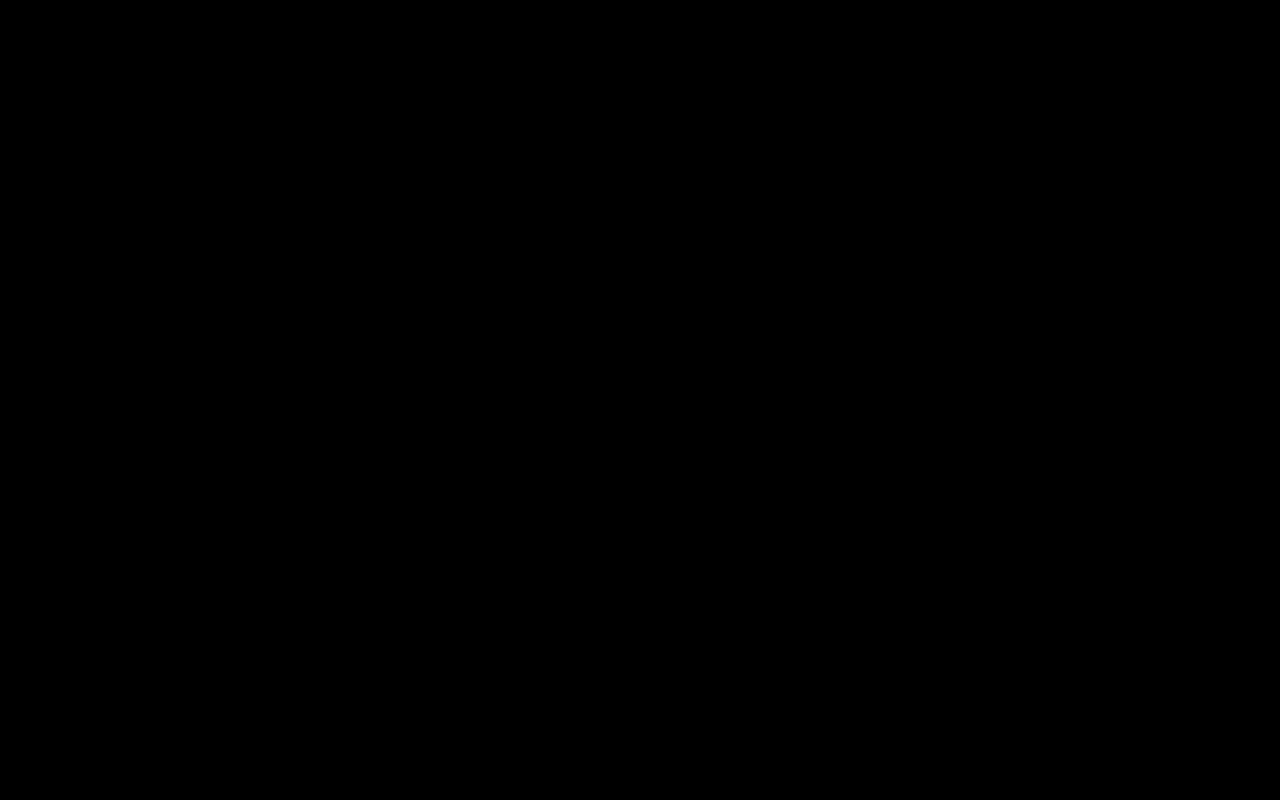
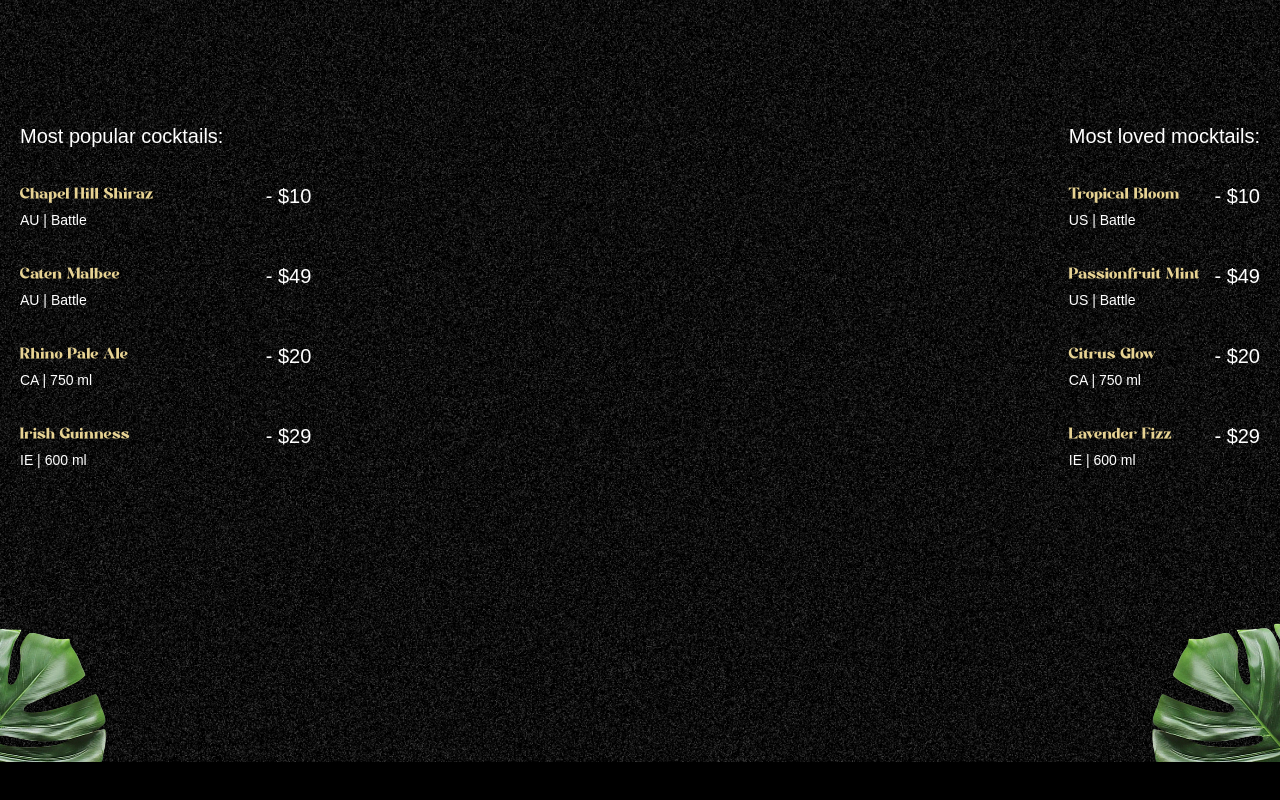
Before and after one commit to midnite-ops/gsap, a React (Vite) app: page / in a window 1280 px wide. Shown: the part 838-1638 px from the top of the page. Built offline with nearby package versions, Linux system fonts and the light colour scheme; a web font is replaced by a local one.

Commit message:
implement cocktails section

```diff
--- /dev/null
+++ b/components/Cocktails.jsx
@@ -0,0 +1,51 @@
+import { useGSAP } from "@gsap/react"
+import gsap from "gsap"
+import { cocktailLists, mockTailLists } from "../constants"
+
+const Cocktails = () => {
+    useGSAP(() => {
+        const tl = gsap.timeline({scrollTrigger:{trigger: '#cocktails', start: 'top 30%', end: 'bottom, 80%' , scrub: true}})
+        tl.from('#c-left-leaf', {y: 100, x: -100})
+        tl.from('#c-right-leaf', {y: 100, x: 100})
+    }, [])
+  return (
+    <section id="cocktails" className="noisy">
+        <img src="/images/cocktail-left-leaf.png" alt="left-leaf" id="c-left-leaf" />
+        <img src="/images/cocktail-right-leaf.png" alt="right-leaf" id="c-right-leaf" />
+
+        <div className="list">
+            <div className="popular">
+                <h2>Most popular cocktails:</h2>
+                <ul>
+                    {cocktailLists.map(({name, country, detail, price}) => (
+                        <li key={name}>
+                            <div className="md:me-28">
+                                <h3>{name}</h3>
+                                <p>{country} | {detail}</p>
+                            </div>
+                            <span>- {price}</span>
+                        </li>
+                    ))}
+                </ul>
+            </div>
+
+            <div className="loved">
+                <h2>Most loved mocktails:</h2>
+                <ul>
+                    {mockTailLists.map(({name, country, detail, price}) => (
+                        <li key={name}>
+                            <div className="">
+                                <h3>{name}</h3>
+                                <p>{country} | {detail}</p>
+                            </div>
+                            <span>- {price}</span>
+                        </li>
+                    ))}
+                </ul>
+            </div>
+        </div>
+    </section>
+  )
+}
+
+export default Cocktails
--- a/src/App.jsx
+++ b/src/App.jsx
@@ -3,6 +3,7 @@
 import { Navbar } from "../components/Navbar"
 import { useGSAP } from "@gsap/react"
 import Hero from "../components/Hero"
+import Cocktails from "../components/Cocktails"
 
 gsap.registerPlugin(ScrollTrigger, SplitText)
 
@@ -18,19 +19,7 @@
     <main>
       <Navbar />
       <Hero />
-      {/* <div className="mt-36 flex flex-col gap-40 h-screen">
-        <div id="green-box" className="w-32 h-32 bg-green-500  rounded-xs"></div>
-        <div id="red-box" className="w-32 h-32 bg-red-500 rounded-xs"></div>
-        <div id="white-box" className="w-32 h-32 bg-white rounded-xs"></div>
-      </div>
-
-      <div id='box' className="flex justify-around items-center">
-        <div id="stagger-box" className="w-32 h-32 bg-white rounded-xs"></div>
-        <div id="stagger-box" className="w-32 h-32 bg-white rounded-xs"></div>
-        <div id="stagger-box" className="w-32 h-32 bg-white rounded-xs"></div>
-        <div id="stagger-box" className="w-32 h-32 bg-white rounded-xs"></div>
-        <div id="stagger-box" className="w-32 h-32 bg-white rounded-xs"></div>
-      </div> */}
+      <Cocktails />
 
     </main>
   )
```
